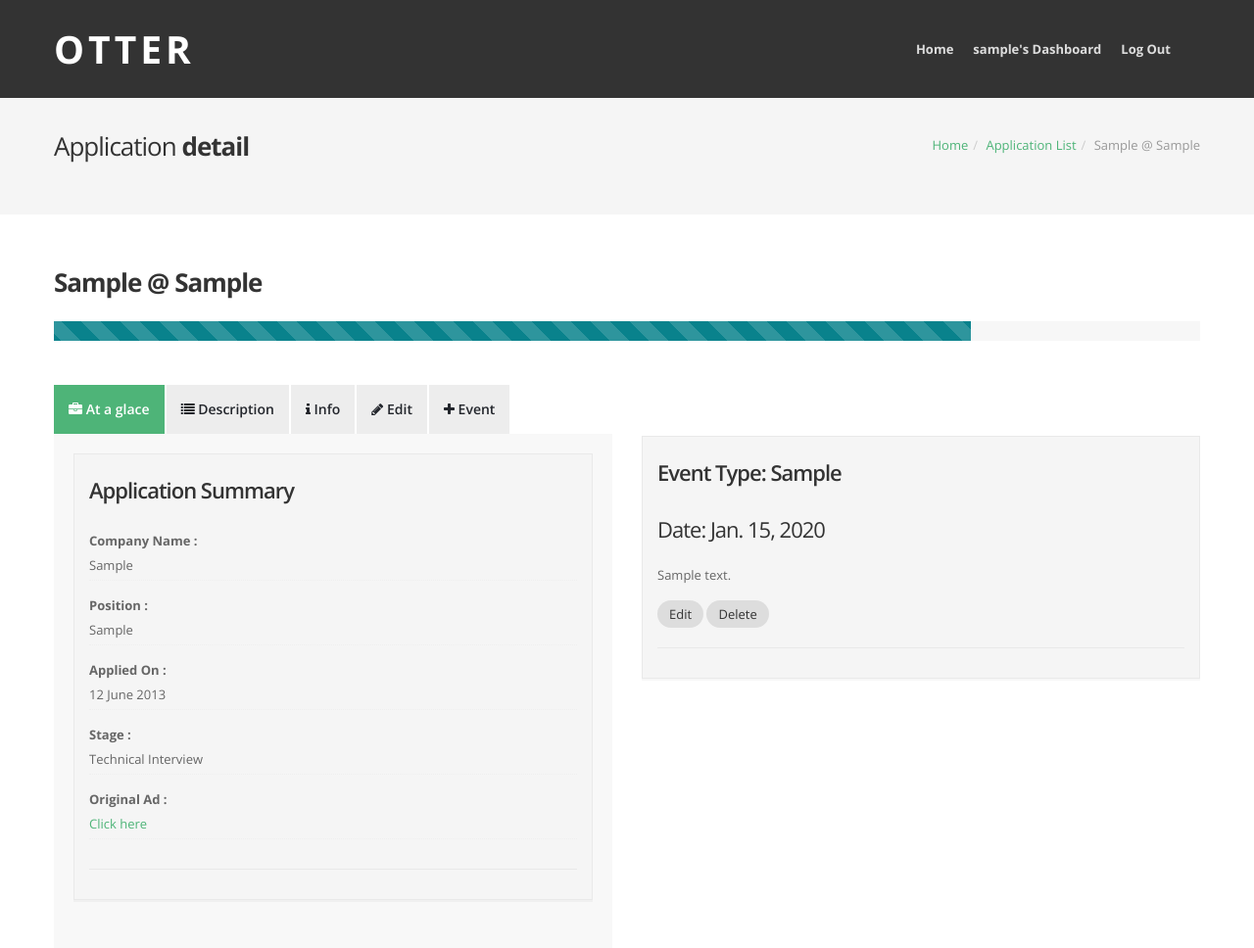
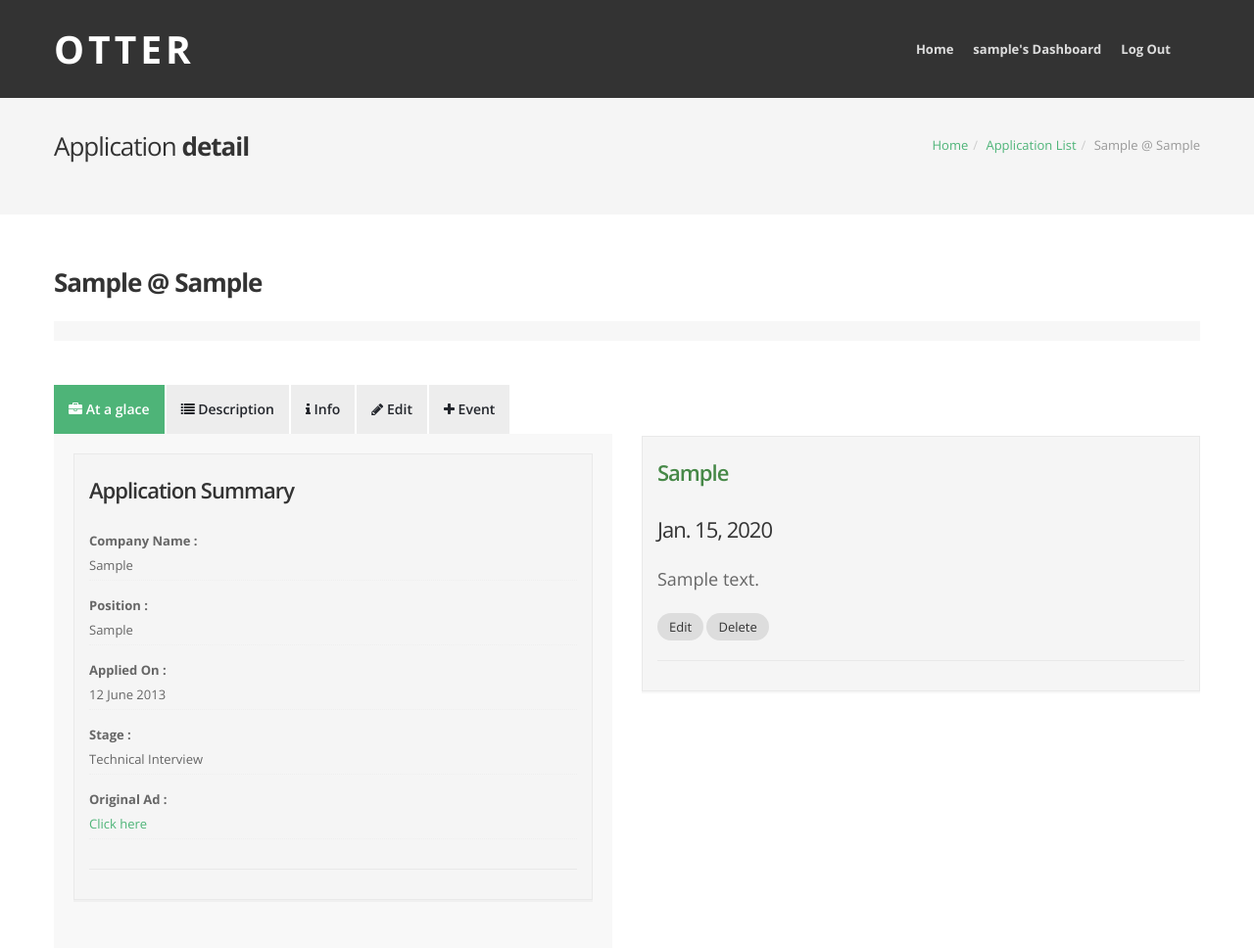
Before and after one commit to Otterwerks/Job-Application-Tracker, a Django app: page /applications/1 in a window 1280 px wide. Shown: the top 968 px of the page at 98% size. Run offline with Django 3.2, Linux system fonts and the light colour scheme; a user stored in the database is signed in; tables that the repository leaves empty hold one stand-in row (values such as "Sample post"); some libraries are stand-ins or nearby versions.

Commit message:
created default event and progress bars

```diff
--- a/ApplicationTracker/applications/views.py
+++ b/ApplicationTracker/applications/views.py
@@ -16,6 +16,23 @@ def get_form_data(post_request):
             pass
     return form_data
 
+def get_progress(events):
+    for event in events:
+        if event.event_type == 'Job Offer':
+            return 100
+    for event in events:
+        if event.event_type == 'On Site Interview':
+            return 88
+    for event in events:
+        if event.event_type == 'Technical Interview':
+            return 75
+    for event in events:
+        if event.event_type == 'Phone Screen':
+            return 45
+    for event in events:
+        if event.event_type == 'Application Submitted':
+            return 25
+    return 0
 
 @login_required
 def index(request):
@@ -30,11 +47,13 @@ def index(request):
 @login_required
 def detail(request, application_id):
     application = get_object_or_404(Application, pk=application_id, user=request.user)
-    events = Event.objects.filter(application=application)
+    events = Event.objects.order_by('-event_date', '-id').filter(application=application)
+    progress = get_progress(events)
 
     context = {
         'application': application,
-        'events': events
+        'events': events,
+        'progress': progress
     }
 
     return render(request, 'applications/application-detail.html', context)
@@ -44,6 +63,7 @@ def add(request):
     if request.method == 'POST':
         application_data = get_form_data(request)
         new_application = Application.objects.create(**application_data)
+        default_event = Event.objects.create(application=new_application, event_type='Application Submitted', event_text='You applied to this job!')
         messages.success(request, 'New application added')
         return redirect('dashboard')
 
@@ -75,6 +95,7 @@ def delete(request, application_id):
 
     if request.method == 'POST':
         application_to_delete.delete()
+        messages.warning(request, 'Application removed')
         return redirect('applications')
 
     else:
--- a/ApplicationTracker/events/views.py
+++ b/ApplicationTracker/events/views.py
@@ -64,6 +64,7 @@ def delete(request, event_id, application_id):
 
     if request.method == 'POST':
         event_to_delete.delete()
+        messages.warning(request, 'Event removed')
         return redirect('detail', application_id)
 
     else:
--- a/ApplicationTracker/templates/applications/application-detail.html
+++ b/ApplicationTracker/templates/applications/application-detail.html
@@ -30,8 +30,8 @@
           <article>
             <div class="heading">
               <h3><strong>{{ application.position }} @ {{ application.company }}</strong></h3>
-              <div class="progress progress-striped active">
-                <div class="bar" style="width: 80%;"></div>
+              <div class="progress {% if progress == 100 %} progress-success {% else %} progress-striped active {% endif %}">
+                <div class="bar" style="width: {{ progress }}%;"></div>
             </div>
             </div>
 
@@ -96,9 +96,9 @@
                     {% include 'events/_event-delete.html' %}
                     <aside>
                       <div class="widget">
-                        <h4>Event Type: {{ event.event_type }}</h4>
-                        <h5>Date: {{ event.event_date }}</h5>
-                        <p>{{ event.event_text }}</p>
+                        <h4 class="text-success">{{ event.event_type }}</h4>
+                        <h5>{{ event.event_date }}</h5>
+                        <p class="lead">{{ event.event_text }}</p>
                         <a href="{% url 'event-edit' application.id event.id %}" class="btn btn-secondary btn-rounded">Edit</a>
                         <a class="btn btn-secondary btn-rounded" data-toggle="modal" data-target="#deleteModal{{ event.id }}">Delete</a>
                       </div>
```
Also changed, not shown: ApplicationTracker/templates/events/event-add.html (+4 -3 lines), ApplicationTracker/templates/events/event-edit.html (+4 -3 lines).
